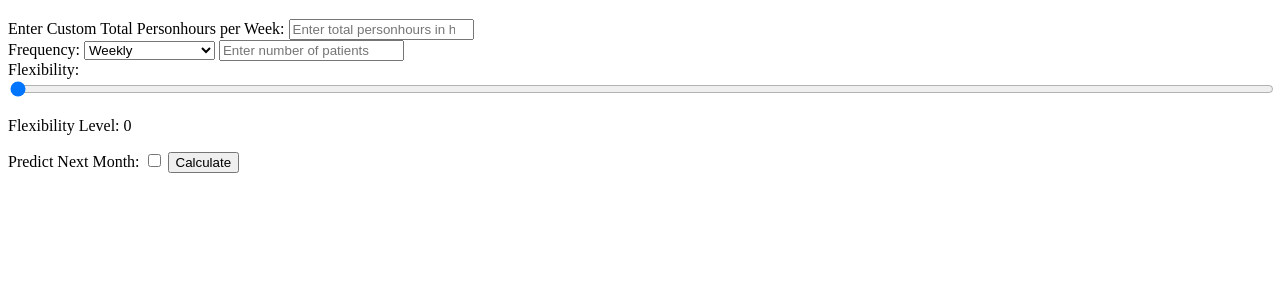
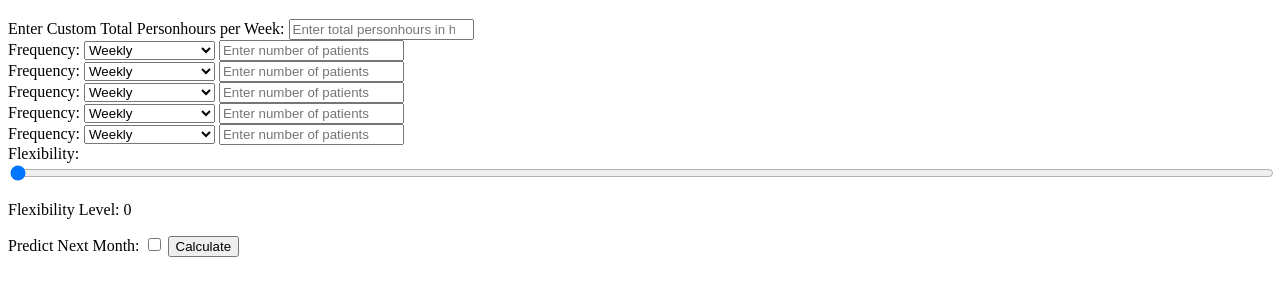
Before and after one commit to finnphd/cliniccalc, a plain HTML site: page index.html in a window 1280 px wide. Shown: the part 61-356 px from the top of the page. Drawn offline with Linux system fonts and the light colour scheme.

Commit message:
Update index.html

```diff
--- a/index.html
+++ b/index.html
@@ -16,6 +16,50 @@
   <input type="number" id="customPersonhours" placeholder="Enter total personhours in hours"><br>
 
   <div id="patientInputs">
+    <div>
+      <label for="patients">Frequency:</label>
+      <select class="frequencySelect">
+        <option value="1">Weekly</option>
+        <option value="0.5">Every Other Week</option>
+        <option value="0.25">Monthly</option>
+        <option value="2">Twice a Week</option>
+        <option value="">Custom</option>
+      </select>
+      <input type="number" class="patients" placeholder="Enter number of patients">
+    </div>
+    <div>
+      <label for="patients">Frequency:</label>
+      <select class="frequencySelect">
+        <option value="1">Weekly</option>
+        <option value="0.5">Every Other Week</option>
+        <option value="0.25">Monthly</option>
+        <option value="2">Twice a Week</option>
+        <option value="">Custom</option>
+      </select>
+      <input type="number" class="patients" placeholder="Enter number of patients">
+    </div>
+    <div>
+      <label for="patients">Frequency:</label>
+      <select class="frequencySelect">
+        <option value="1">Weekly</option>
+        <option value="0.5">Every Other Week</option>
+        <option value="0.25">Monthly</option>
+        <option value="2">Twice a Week</option>
+        <option value="">Custom</option>
+      </select>
+      <input type="number" class="patients" placeholder="Enter number of patients">
+    </div>
+    <div>
+      <label for="patients">Frequency:</label>
+      <select class="frequencySelect">
+        <option value="1">Weekly</option>
+        <option value="0.5">Every Other Week</option>
+        <option value="0.25">Monthly</option>
+        <option value="2">Twice a Week</option>
+        <option value="">Custom</option>
+      </select>
+      <input type="number" class="patients" placeholder="Enter number of patients">
+    </div>
     <div>
       <label for="patients">Frequency:</label>
       <select class="frequencySelect">
```
